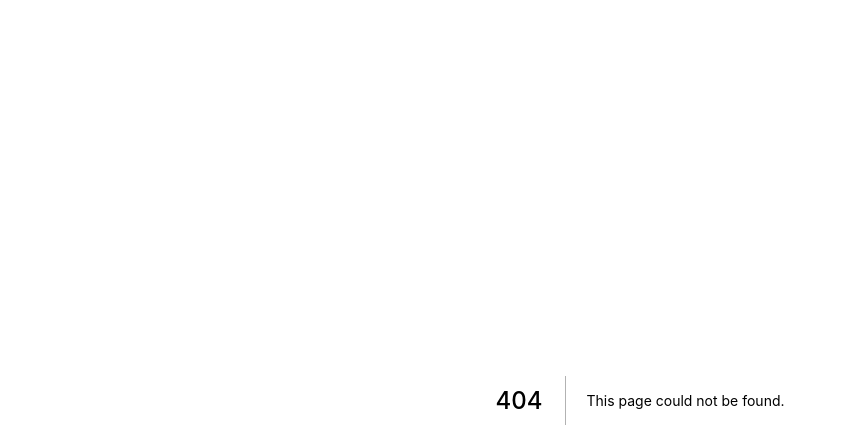
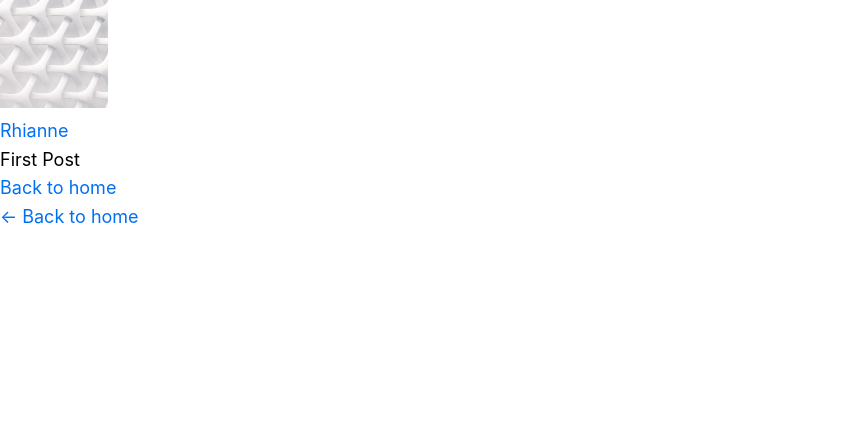
Before and after one commit to RhianneB/next-blog2, a Next.js app: page /posts/first-post in a window 1280 px wide. Before the commit this address had no page. Shown: the top 448 px of the page, without its empty margins (0-847 px from the left). Built offline with nearby package versions, Linux system fonts and the light colour scheme.

Commit message:
Trying out mdx

```diff
--- /dev/null
+++ b/components/Card.js
@@ -0,0 +1,7 @@
+export default function Footer(){
+    return(
+        <div className="">
+            <h3 className="text-2xl tex-bold"></h3>
+        </div>
+    );
+};
--- /dev/null
+++ b/components/layout.js
@@ -0,0 +1,70 @@
+import Head from 'next/head'
+import Image from 'next/image'
+import Link from 'next/link'
+
+const name = 'Rhianne'
+export const siteTitle = 'Next.js Sample Website'
+
+export default function Layout({ children, home }) {
+    return (
+        <div className="">
+        <Head>
+            <link rel="icon" href="/favicon.ico" />
+            <meta
+            name="description"
+            content="Learn how to build a personal website using Next.js"
+            />
+            <meta
+            property="og:image"
+            content={`https://og-image.vercel.app/${encodeURI(
+                siteTitle
+            )}.png?theme=light&md=0&fontSize=75px&images=https%3A%2F%2Fassets.vercel.com%2Fimage%2Fupload%2Ffront%2Fassets%2Fdesign%2Fnextjs-black-logo.svg`}
+            />
+            <meta name="og:title" content={siteTitle} />
+            <meta name="twitter:card" content="summary_large_image" />
+        </Head>
+        <header className="">
+            {home ? (
+            <>
+                <Image
+                priority
+                src="/images/profile.jpg"
+                className=""
+                height={144}
+                width={144}
+                alt={name}
+                />
+                <h1 className="">{name}</h1>
+            </>
+            ) : (
+            <>
+                <Link href="/">
+                <a>
+                    <Image
+                    priority
+                    src="/images/profile.jpg"
+                    className=""
+                    height={108}
+                    width={108}
+                    alt={name}
+                    />
+                </a>
+                </Link>
+                <h2 className="">
+                <Link href="/">
+                    <a className="">{name}</a>
+                </Link>
+                </h2>
+            </>
+            )}
+        </header>
+        <main>{children}</main>
+        {!home && (
+            <div className="">
+            <Link href="/">
+                <a>← Back to home</a>
+            </Link>
+            </div>
+        )}
+    </div>
+)}
--- a/pages/index.js
+++ b/pages/index.js
@@ -3,6 +3,7 @@ import Image from 'next/image'
 import Navbar from '../components/Navbar'
 import profilePic from '../public/images/Rhianne.png'
 import Footer from '../components/footer'
+import Card from'../components/Card'
 
 export default function Home() {
   return (
@@ -28,6 +29,9 @@ export default function Home() {
             </div>
           </div>
       </div>
+      <h2>My Projects</h2>
+      <Card><h3>Hello</h3></Card>
+
       <Footer/>
     </div>
   )
--- /dev/null
+++ b/pages/posts/first-post.js
@@ -0,0 +1,19 @@
+import Head from 'next/head'
+import Link from 'next/link'
+import Layout from '../../components/layout'
+
+export default function FirstPost() {
+    return (
+        <Layout>
+        <Head>
+            <title>First Post</title>
+        </Head>
+        <h1>First Post</h1>
+        <h2>
+            <Link href="/">
+            <a>Back to home</a>
+            </Link>
+        </h2>
+        </Layout>
+    )
+}
--- a/posts/another-post-in-the-wall.mdx
+++ b/posts/another-post-in-the-wall.mdx
@@ -9,3 +9,5 @@ This is an example post, with a [link](https://nextjs.org) and a React component
 The title and description are pulled from the MDX file and processed using `gray-matter`. Additionally, links are rendered using a custom component passed to `next-mdx-remote`.
 
 Go back [home](/).
+
+https://nextjs.org/docs/advanced-features/using-mdx
```
